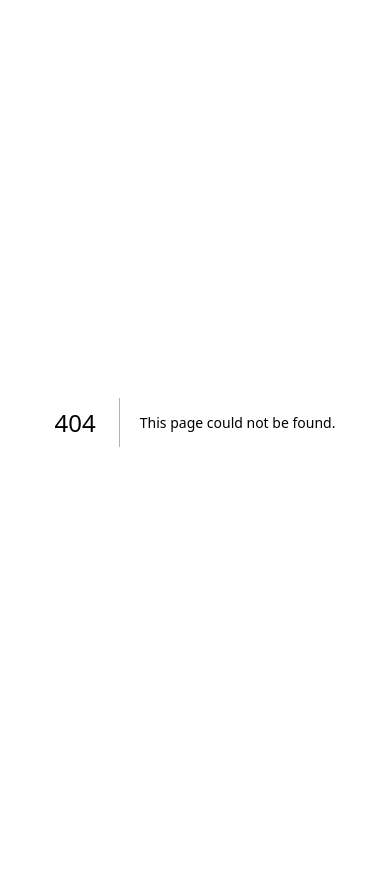
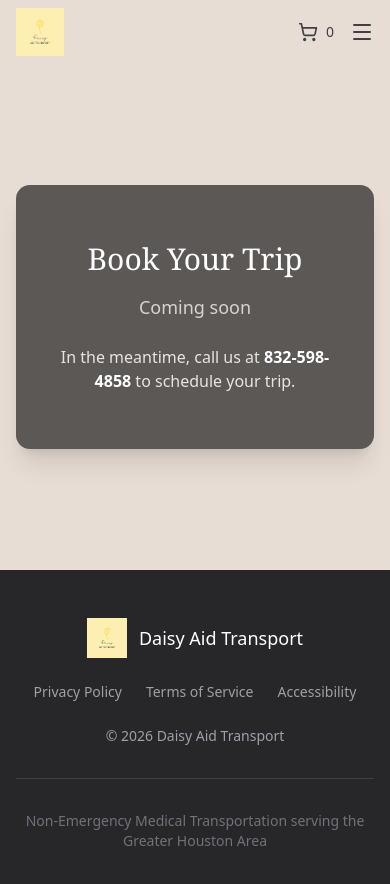
Before and after one commit to brandonalfred/daisy-aid-app, a Next.js app: page /booking in a window 390 px wide. Before the commit this address had no page. Shown: the top 884 px of the page. Before the commit the page ends 844 px from the top, so only its background shows below. Built offline with nearby package versions, Linux system fonts and the light colour scheme.

Commit message:
feat: add Book Now button and booking placeholder page
Add a prominent Book Now button in the hero card that links to a new
/booking page with a coming soon message and phone contact fallback.

```diff
--- /dev/null
+++ b/src/app/booking/page.tsx
@@ -0,0 +1,32 @@
+import { Footer } from '@/components/footer';
+import { Header } from '@/components/header';
+import { Card, CardContent } from '@/components/ui/card';
+
+export default function BookingPage() {
+  return (
+    <div className="min-h-screen bg-beige">
+      <Header />
+      <main className="flex min-h-[60vh] items-center justify-center px-4 py-16">
+        <Card className="w-full max-w-md border-0 bg-dark-card shadow-xl">
+          <CardContent className="p-8 text-center">
+            <h1 className="font-serif text-3xl font-normal text-white md:text-4xl">
+              Book Your Trip
+            </h1>
+            <p className="mt-4 text-lg text-stone-300">Coming soon</p>
+            <p className="mt-6 text-stone-200">
+              In the meantime, call us at{' '}
+              <a
+                href="tel:832-598-4858"
+                className="font-bold text-white hover:underline"
+              >
+                832-598-4858
+              </a>{' '}
+              to schedule your trip.
+            </p>
+          </CardContent>
+        </Card>
+      </main>
+      <Footer />
+    </div>
+  );
+}
--- a/src/components/hero.tsx
+++ b/src/components/hero.tsx
@@ -1,3 +1,5 @@
+import Link from 'next/link';
+import { Button } from '@/components/ui/button';
 import { Card, CardContent } from '@/components/ui/card';
 
 export function Hero() {
@@ -24,6 +26,13 @@ export function Hero() {
             <Card className="w-full max-w-md border-0 bg-dark-card shadow-xl">
               <CardContent className="p-8">
                 <div className="text-center">
+                  <Button
+                    asChild
+                    size="lg"
+                    className="mb-6 bg-amber-400 text-zinc-900 hover:bg-amber-300"
+                  >
+                    <Link href="/booking">Book Now</Link>
+                  </Button>
                   <p className="text-lg text-stone-200">
                     Call us at{' '}
                     <a
```
